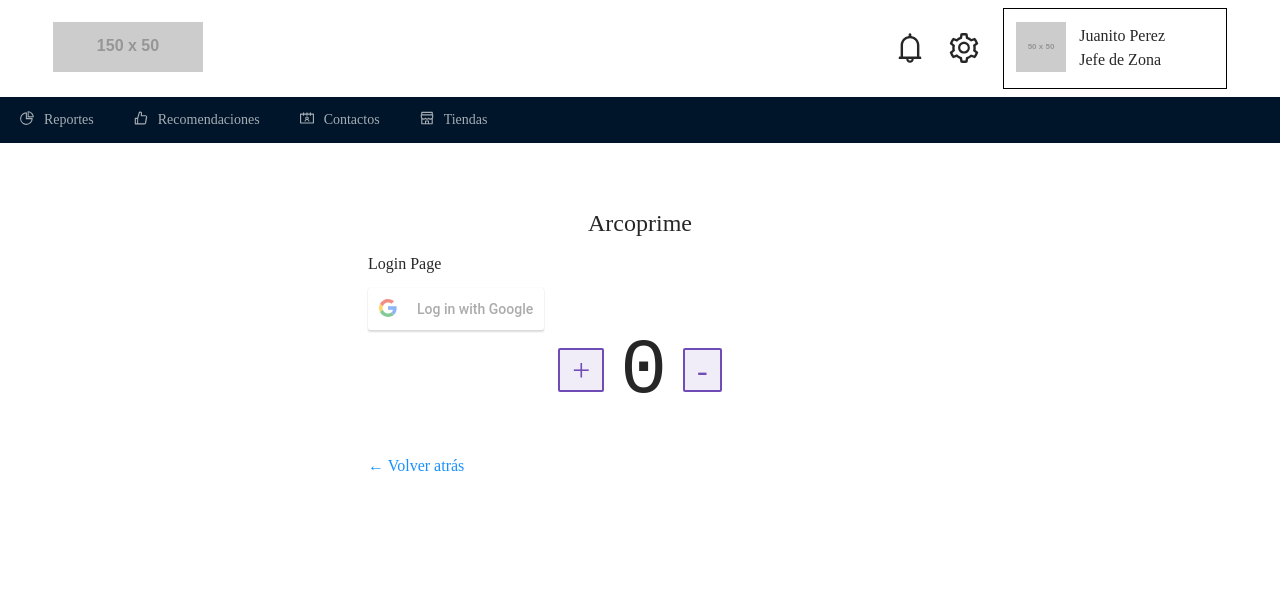
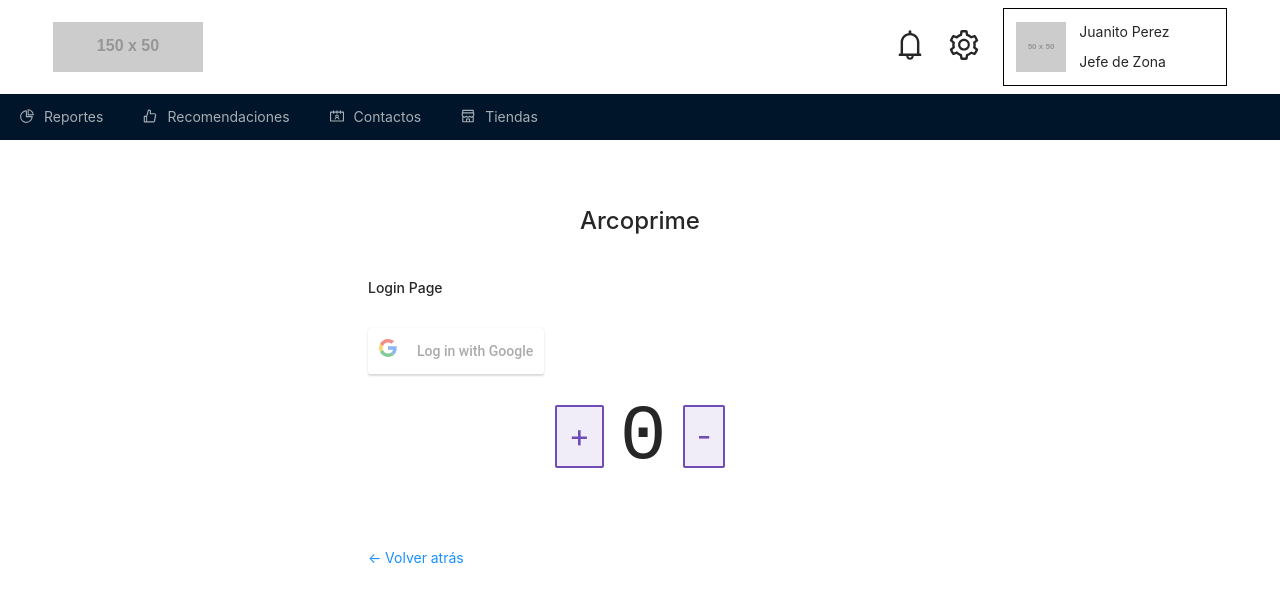
Before and after one commit to vicentegonz/lastweb, a Next.js app: page /login in a window 1280 px wide. Shown: the top 602 px of the page. Built offline with nearby package versions, Linux system fonts and the light colour scheme; no server answers.

Commit message:
Chore/organize frontend imports (#12)
* Put antd global import on _app.jsx :ant:

* Reorganizeed imports (separated css from the rest and removed unnecessary react imports)

* Removed still existing unnecesary react imports :wastebasket:

* One stylelint error fixed :nail_care:

```diff
--- a/components/admin/contacts/Contacts.jsx
+++ b/components/admin/contacts/Contacts.jsx
@@ -1,7 +1,6 @@
 import Head from 'next/head';
 import { siteTitle } from '@/components/layout/Layout.jsx';
 
-import 'antd/dist/antd.css';
 import {
   Row, Col, Avatar, Typography, Divider, Tabs, Input, Menu, Space, Button, Upload, Comment,
 } from 'antd';
--- a/components/admin/stores/Stores.jsx
+++ b/components/admin/stores/Stores.jsx
@@ -1,7 +1,6 @@
 import Head from 'next/head';
 import { siteTitle } from '@/components/layout/Layout.jsx';
 
-import 'antd/dist/antd.css';
 import {
   Row, Col, Avatar, Typography, Divider, Carousel,
 } from 'antd';
--- a/components/counter/counter.jsx
+++ b/components/counter/counter.jsx
@@ -1,10 +1,10 @@
-import { React } from 'react';
 import { useSelector, useDispatch } from 'react-redux';
 import {
   decrement,
   increment,
   selectCount,
 } from '@/store/counter/counterReducer';
+
 import styles from './counter.module.css';
 
 const Counter = () => {
--- a/components/layout/Layout.jsx
+++ b/components/layout/Layout.jsx
@@ -1,8 +1,9 @@
 import Head from 'next/head';
 import Link from 'next/link';
+import Navbar from '@/components/navbar/Navbar.jsx';
 import PropTypes from 'prop-types';
+
 import utilStyles from '@/styles/utils.module.scss';
-import Navbar from '@/components/navbar/Navbar.jsx';
 import styles from './Layout.module.scss';
 
 const name = 'Arcoprime';
--- a/pages/_app.jsx
+++ b/pages/_app.jsx
@@ -2,10 +2,11 @@
 /* eslint-disable react/jsx-props-no-spreading */
 
 import PropTypes from 'prop-types';
-import React from 'react';
 import { Provider } from 'react-redux';
 import store from '@/store';
+
 import '@/styles/global.scss';
+import 'antd/dist/antd.css';
 
 const App = ({ Component, pageProps }) => (
   <Provider store={store}>
--- a/pages/index.jsx
+++ b/pages/index.jsx
@@ -1,7 +1,7 @@
 import Head from 'next/head';
 import Link from 'next/link';
-import React from 'react';
 import Layout, { siteTitle } from '@/components/layout/Layout.jsx';
+
 import utilStyles from '@/styles/utils.module.scss';
 
 export default function Home() {
--- a/pages/login/index.jsx
+++ b/pages/login/index.jsx
@@ -1,6 +1,5 @@
 import continueWithGoogle from '@/actions/GoogleAuth.jsx';
 import Head from 'next/head';
-import React from 'react';
 import Layout from '@/components/layout/Layout.jsx';
 import GoogleLogin from 'react-google-login';
 import Counter from '@/components/counter/counter.jsx';
--- a/styles/global.scss
+++ b/styles/global.scss
@@ -1,3 +1 @@
 @use "./reset.scss";
-
-@import "antd/dist/antd.css";
```
Also changed, not shown: components/navbar/Navbar.jsx (+6 -4 lines).
